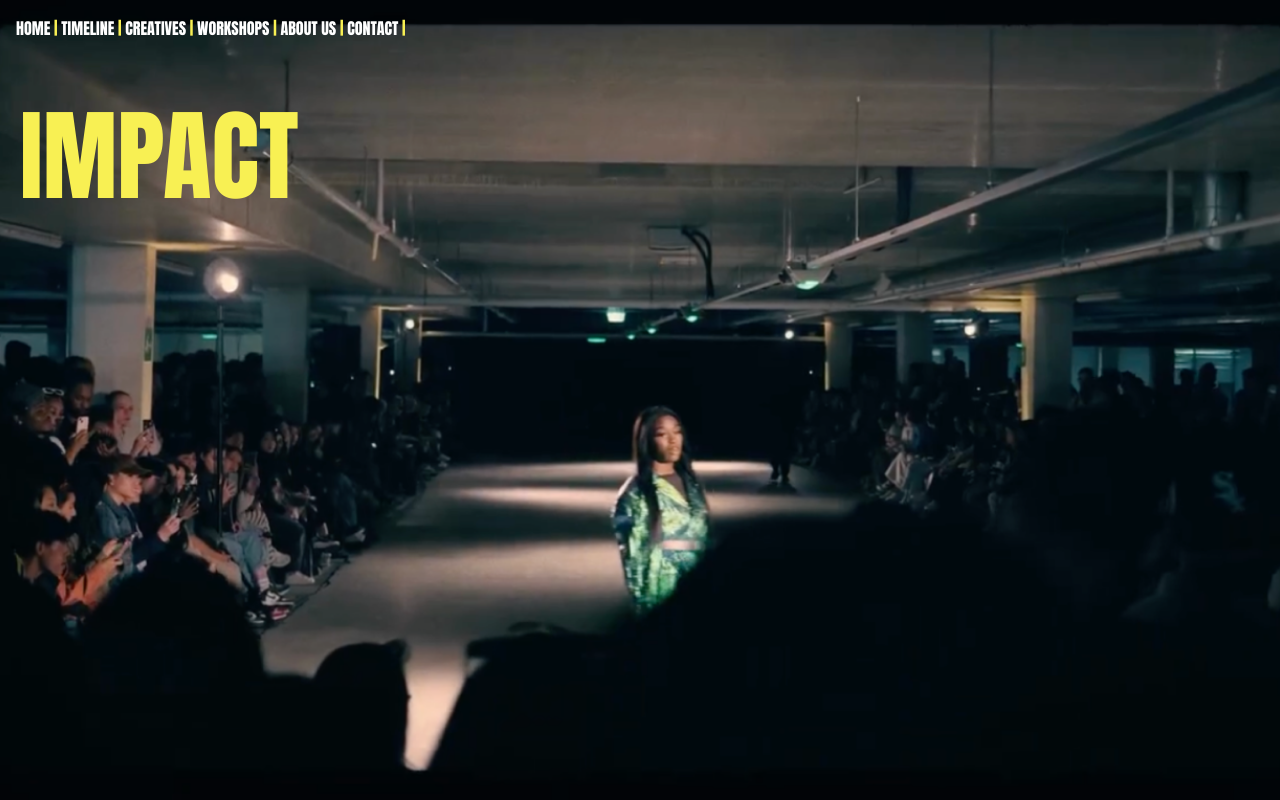
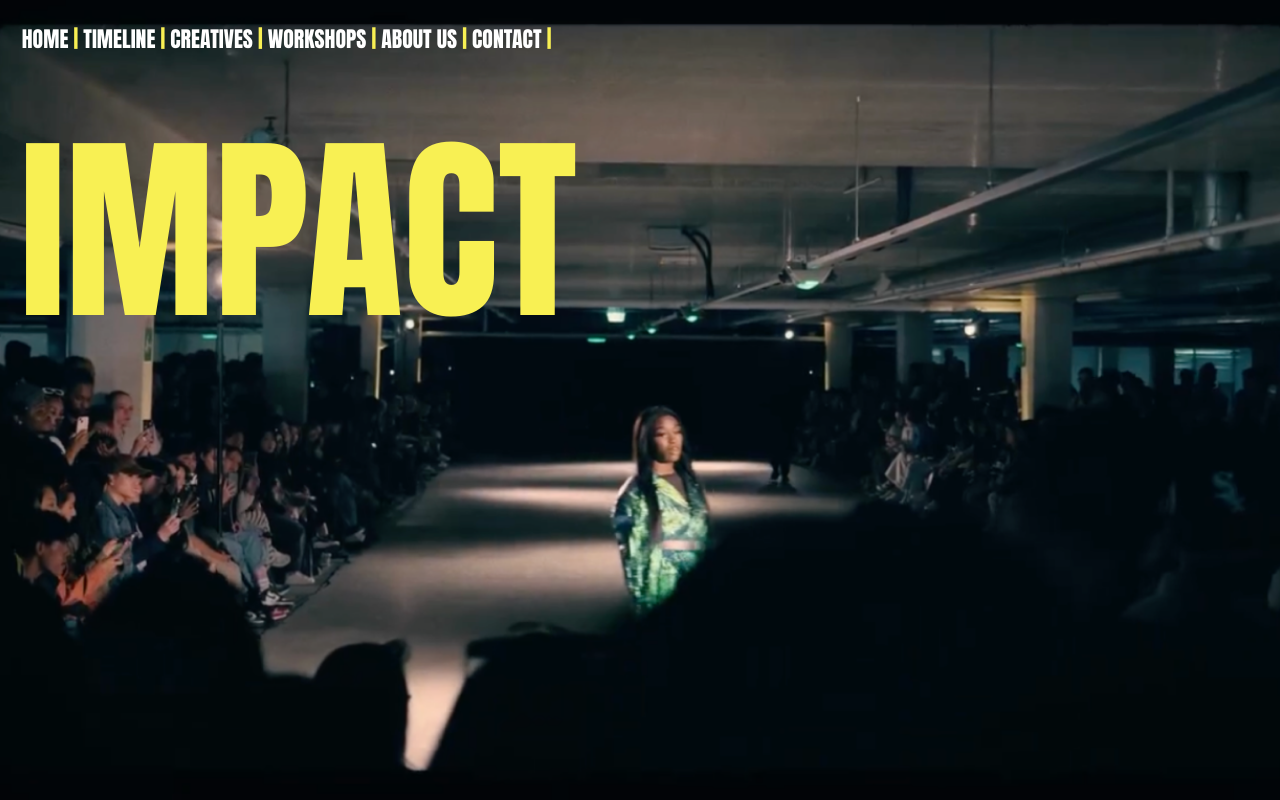
Before and after one commit to EmonaSantiago/IMPACT.OFFICIALS, a SvelteKit app: page / in a window 1280 px wide. Shown: the top 800 px of the page. Built offline with nearby package versions, Linux system fonts and the light colour scheme.

Commit message:
home-page  hero section desktop
added some fun
transition: transform 3s ease-in-out;
animation: scaleIn 1s ease-in-out;

```diff
--- a/src/routes/+layout.svelte
+++ b/src/routes/+layout.svelte
@@ -30,6 +30,10 @@
         text-decoration: none;
     }
 
+    a:hover {
+        color: var(--IMPACT-yellow);
+    }
+
     p {
         margin-top: 4px;
         color: var(--IMPACT-white);
@@ -57,4 +61,13 @@
         margin-top: auto;
     }
 
+    @media only screen and (min-width: 620px) {
+
+    nav {
+        font-size: 1.7vw;
+    }
+
+    }
+
+
 </style>
--- a/src/routes/+page.svelte
+++ b/src/routes/+page.svelte
@@ -67,7 +67,25 @@
         font-size: 100px;
         /* padding-top: 80px; */
         padding-left: 20px;
+        transition: transform 3s ease-in-out;
+        animation: scaleIn 1s ease-in-out;
     }
+
+    h1:hover {
+        transform: translateX(100%);
+    }
+
+    @keyframes scaleIn {
+  0% {
+    transform: scale(0.5);
+    opacity: 0;
+  }
+  100% {
+    transform: scale(1);
+    opacity: 1;
+  }
+}
+
     h2 {
         color: white;
         font-size: 80px;
@@ -182,6 +200,14 @@
 
     /* Media query */
 
+    @media only screen and (min-width: 769px) {
+  /* Styles for desktop-sized screens */
+  /* Add your desktop-specific styles here */
+  h1 {
+    font-size: 200px;
+  }
+}
+
 
 
 </style>
```
